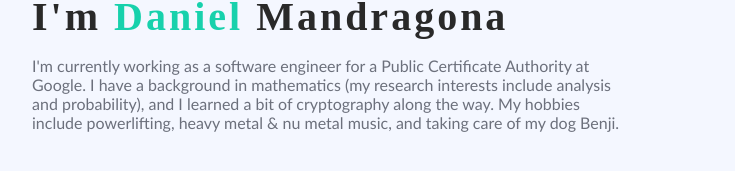
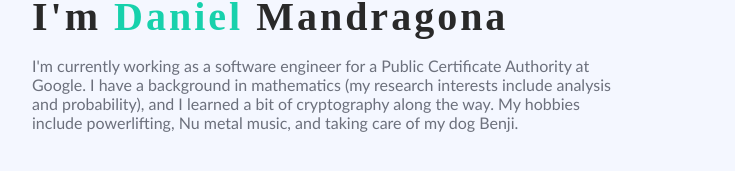
Before and after one commit to dandragona/dandragona.github.io, a Jekyll site: the page about.html, which Jekyll copies as it is, in a window 1280 px wide. Shown: the part 394-565 px from the top of the page, without its empty margins (104-839 px from the left). Built offline with Jekyll 4.4.1, drawn with Linux system fonts in a browser that asks for light colours; nearby versions of some CDN libraries.

Commit message:
Update about and image.

```diff
--- a/about.html
+++ b/about.html
@@ -26,7 +26,7 @@
 			<!--name--->
 			<h1>I'm <font color="#17d1ac">Daniel</font> Mandragona</h1>
 			<!--details--------------->
-			<p class="details">I'm currently working as a software engineer for a Public Certificate Authority at Google. I have a background in mathematics (my research interests include analysis and probability), and I learned a bit of cryptography along the way. My hobbies include powerlifting, heavy metal & nu metal music, and taking care of my dog Benji. </p>
+			<p class="details">I'm currently working as a software engineer for a Public Certificate Authority at Google. I have a background in mathematics (my research interests include analysis and probability), and I learned a bit of cryptography along the way. My hobbies include powerlifting, Nu metal music, and taking care of my dog Benji. </p>
 			</div>
 		</section>
 	</body>
```
